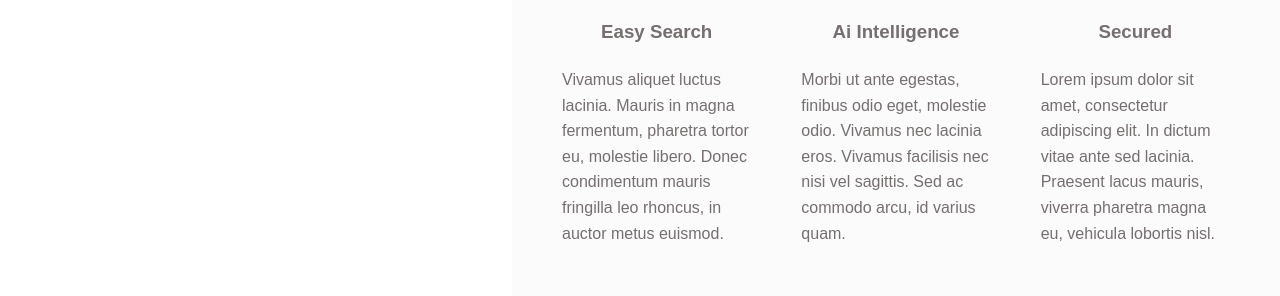
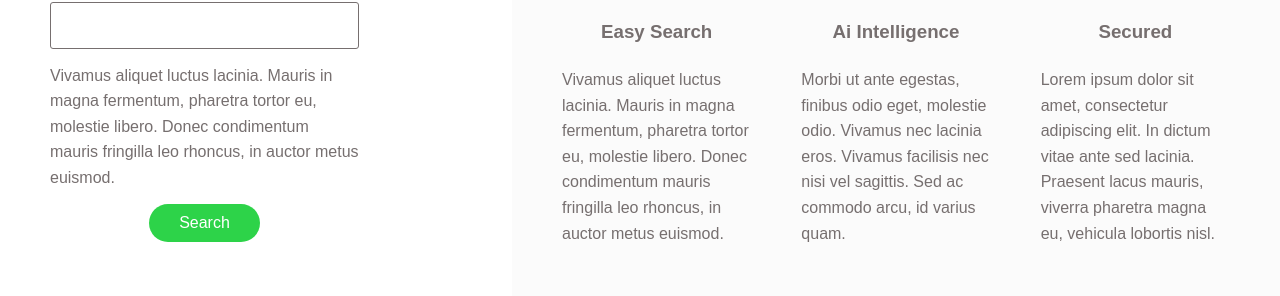
Before and after one commit to jyandell83/guardian_md, a website: page index.html in a window 1280 px wide. Shown: the part 779-1075 px from the top of the page. Drawn offline with Linux system fonts and the light colour scheme.

Commit message:
style search

```diff
--- a/index.html
+++ b/index.html
@@ -25,10 +25,12 @@
         </header>
         <div class="slide-show">This is slide show</div>
         <div class="search">
-            <h2 class="search__heading-2 heading-2">Quick Search</h2>
+            <h2 class="search__heading-2 heading-2">Quick search</h2>
             <form class="search__form" action="">
                 <input class="search__input" type="">
                 <input class="search__input" type="">
+
+                <p class="search_text">Vivamus aliquet luctus lacinia. Mauris in magna fermentum, pharetra tortor eu, molestie libero. Donec condimentum mauris fringilla leo rhoncus, in auctor metus euismod.</p>
                 <button class="search__btn btn">Search</button>
             </form>
         </div>
--- a/sass/_search.scss
+++ b/sass/_search.scss
@@ -1,10 +1,29 @@
 .search {
+    padding: 5rem;
+
     display: flex;
     flex-direction: column;
-    align-items: center;
+    align-items: flex-start;
 
     &__form {
+        height: 30rem;
+        width: 75%;
+        margin-top: 1.5rem;
+
         display: flex;
+        justify-content: space-between;
         flex-direction: column;
     }
+
+    &__input {
+        font-size: 4rem;
+        border: solid 1px var(--color-grey-1);
+        border-radius: 3px;
+    }
+
+    &__btn {
+        align-self: center;
+        font-size: inherit;
+        padding: 1rem 3rem;
+    }
 }
```
Also changed, not shown: css/style.css.
